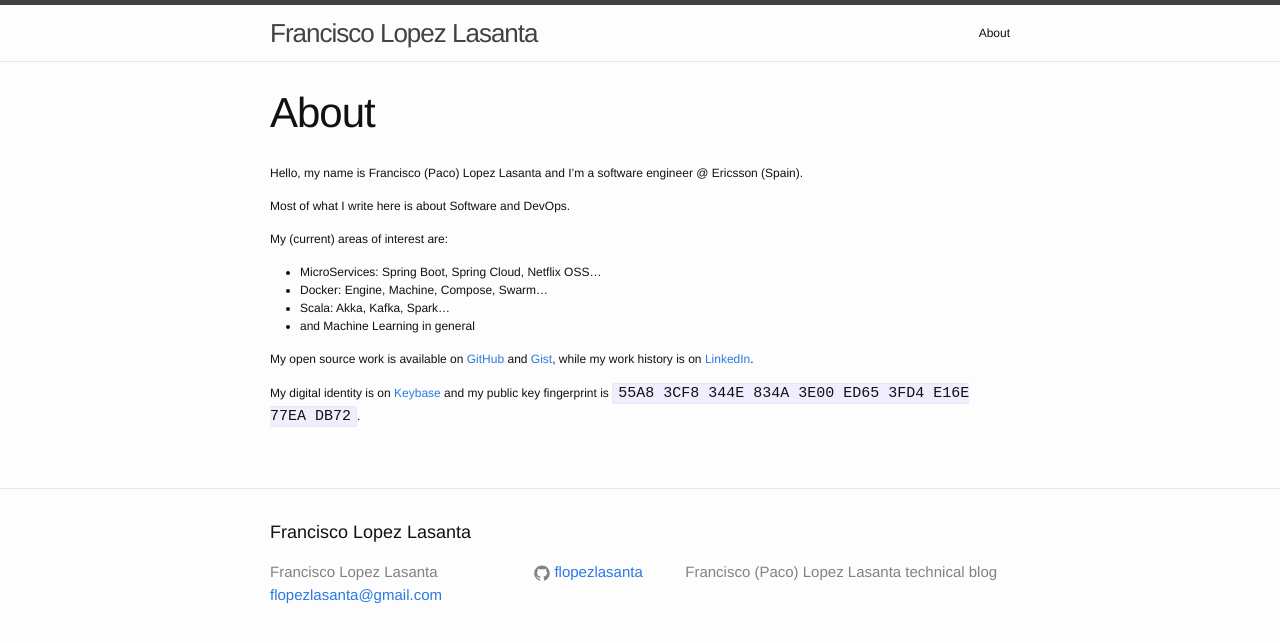
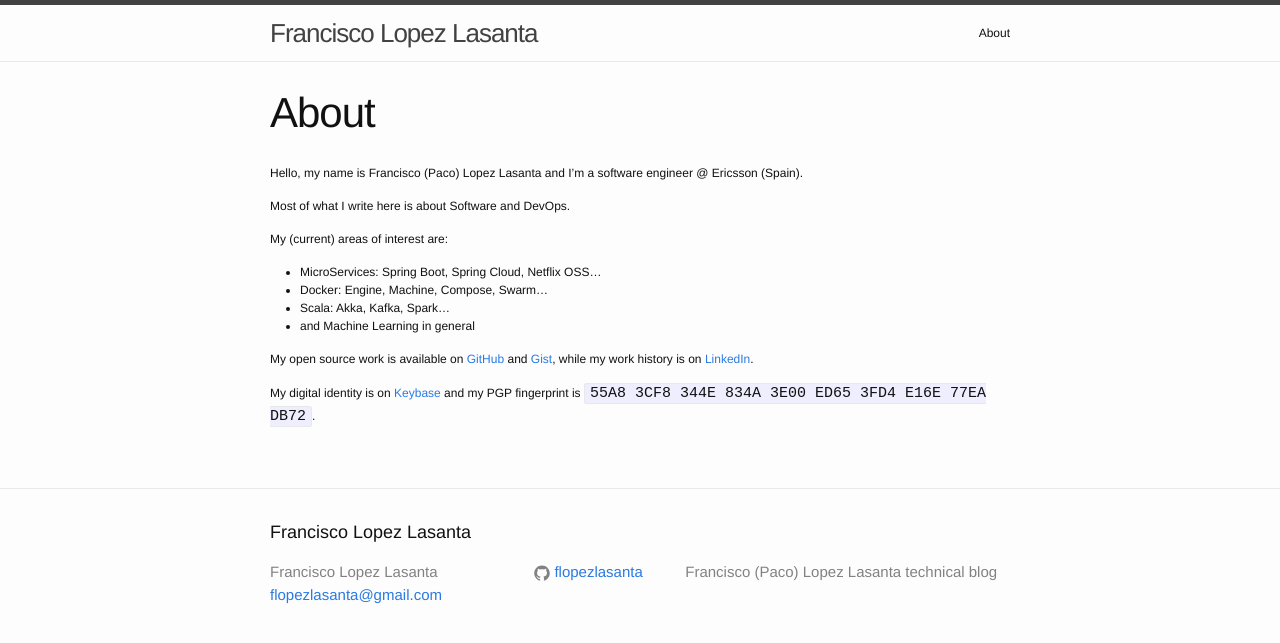
Before and after one commit to flopezlasanta/flopezlasanta.github.io, a Jekyll site: the page built from about.md, in a window 1280 px wide. Shown: the top 643 px of the page. Built offline with Jekyll 4.4.1, drawn with Linux system fonts in a browser that asks for light colours.

Commit message:
some formatting and content changes

````diff
--- a/about.md
+++ b/about.md
@@ -17,4 +17,4 @@ My (current) areas of interest are:
 
 My open source work is available on [GitHub](https://github.com/flopezlasanta) and [Gist](https://gist.github.com/flopezlasanta), while my work history is on [LinkedIn](https://es.linkedin.com/in/flopezlasanta).
 
-My digital identity is on [Keybase](https://keybase.io/flopezlasanta) and my public key fingerprint is ```55A8 3CF8 344E 834A 3E00 ED65 3FD4 E16E 77EA DB72```.
+My digital identity is on [Keybase](https://keybase.io/flopezlasanta) and my PGP fingerprint is ```55A8 3CF8 344E 834A 3E00 ED65 3FD4 E16E 77EA DB72```.
````
